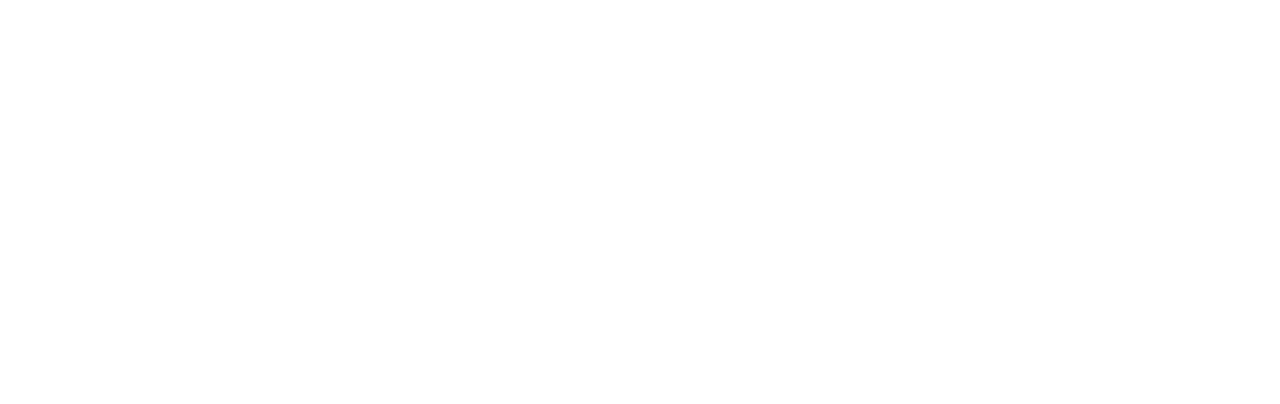
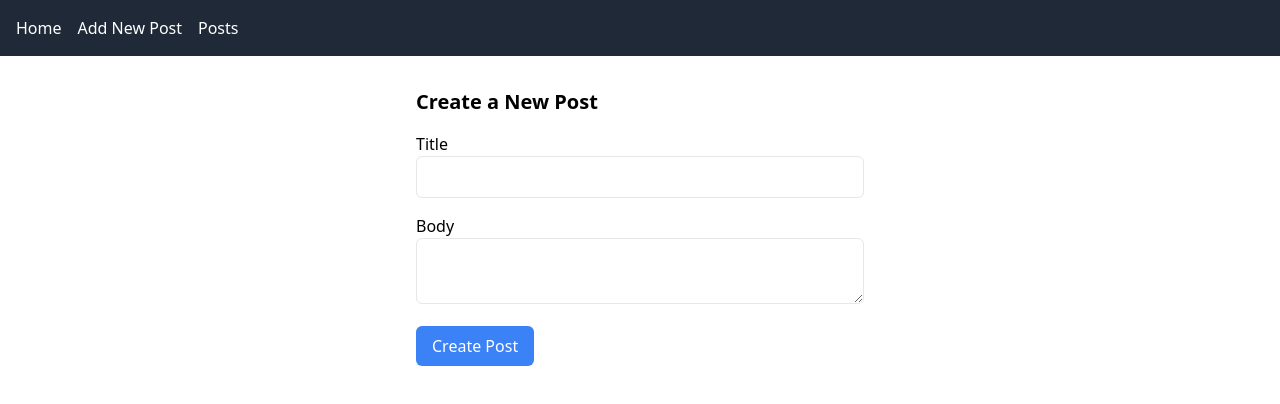
Before and after one commit to muzamilmemon0/calling-backend-services, a React (Vite) app: page /add in a window 1280 px wide. Before the commit this address had no page. Shown: the top 404 px of the page. Built offline with nearby package versions, Linux system fonts and the light colour scheme.

Commit message:
add navbar

```diff
--- a/src/App.jsx
+++ b/src/App.jsx
@@ -2,12 +2,16 @@ import { BrowserRouter as Router, Route, Routes } from "react-router-dom";
 import Posts from "./components/Posts";
 
 import PostDetails from "./components/PostDetails";
+import PostForm from "./components/PostForm";
+import Navbar from "./components/Navbar";
 
 function App() {
   return (
     <Router>
       <Routes>
-        <Route exact path="/" element={<Posts />} />
+        <Route exact path="/" element={<Navbar />}></Route>
+        <Route exact path="/posts" element={<Posts />} />
+        <Route exact path="/add" element={<PostForm />}></Route>
         <Route exact path="/post/:postId" element={<PostDetails />} />
       </Routes>
     </Router>
--- /dev/null
+++ b/src/components/Navbar.jsx
@@ -0,0 +1,20 @@
+import React from "react";
+import { Link } from "react-router-dom";
+
+function Navbar() {
+  return (
+    <nav className="bg-gray-800 text-white p-4 ">
+      <Link to="/" className="mr-4">
+        Home
+      </Link>
+      <Link to="/add" className="mr-4">
+        Add New Post
+      </Link>
+      <Link to="/posts" className="mr-4">
+        Posts
+      </Link>
+    </nav>
+  );
+}
+
+export default Navbar;
--- a/src/components/PostDetails.jsx
+++ b/src/components/PostDetails.jsx
@@ -1,6 +1,6 @@
 import { useParams } from "react-router-dom";
 import { useState, useEffect } from "react";
-
+import Navbar from "./Navbar";
 function PostDetails() {
   const [post, setPost] = useState(null);
   const { postId } = useParams();
@@ -13,6 +13,8 @@ function PostDetails() {
   }, [postId]);
 
   return (
+    <div>
+      <Navbar />
       <div className="bg-white rounded-lg shadow-md p-6">
         {post ? (
           <>
@@ -25,6 +27,7 @@ function PostDetails() {
           <p>Loading...</p>
         )}
       </div>
+    </div>
   );
 }
 
--- a/src/components/PostForm.jsx
+++ b/src/components/PostForm.jsx
@@ -1,4 +1,5 @@
 import { useState } from "react";
+import Navbar from "./Navbar";
 
 function PostForm() {
   const [title, setTitle] = useState("");
@@ -35,6 +36,8 @@ function PostForm() {
   };
 
   return (
+    <div>
+      <Navbar />
       <div className="max-w-md mx-auto mt-8">
         <h2 className="text-xl font-semibold mb-4">Create a New Post</h2>
         <form onSubmit={handleSubmit} className="space-y-4">
@@ -71,6 +74,7 @@ function PostForm() {
           </button>
         </form>
       </div>
+    </div>
   );
 }
 
--- a/src/components/Posts.jsx
+++ b/src/components/Posts.jsx
@@ -1,6 +1,7 @@
 import { useState, useEffect } from "react";
 import { Link } from "react-router-dom";
 import PostItem from "./PostItem";
+import Navbar from "./Navbar";
 
 function Posts() {
   const [posts, setPosts] = useState([]);
@@ -15,10 +16,12 @@ function Posts() {
 
   return (
     <div>
+      <Navbar />
+      <div>
         <select
           value={postsLimit}
           onChange={(e) => setPostsLimit(e.target.value)}
-        className="ml-4"
+          className="ml-4 mt-4"
         >
           <option value={5}>05 Posts</option>
           <option value={10}>10 Posts</option>
@@ -32,6 +35,7 @@ function Posts() {
           ))}
         </div>
       </div>
+    </div>
   );
 }
 
```
Lines whose indentation alone changed are shown as unchanged.
